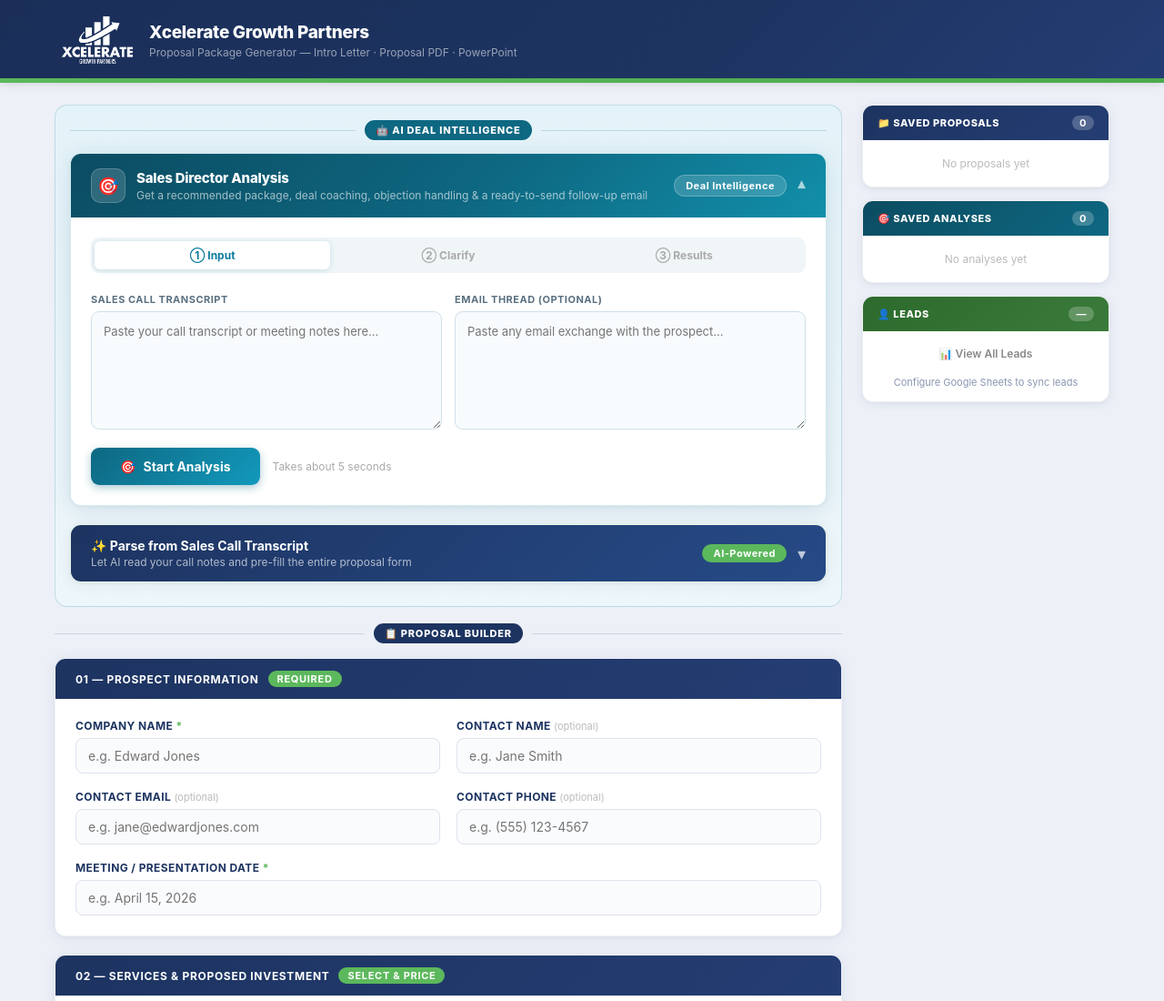
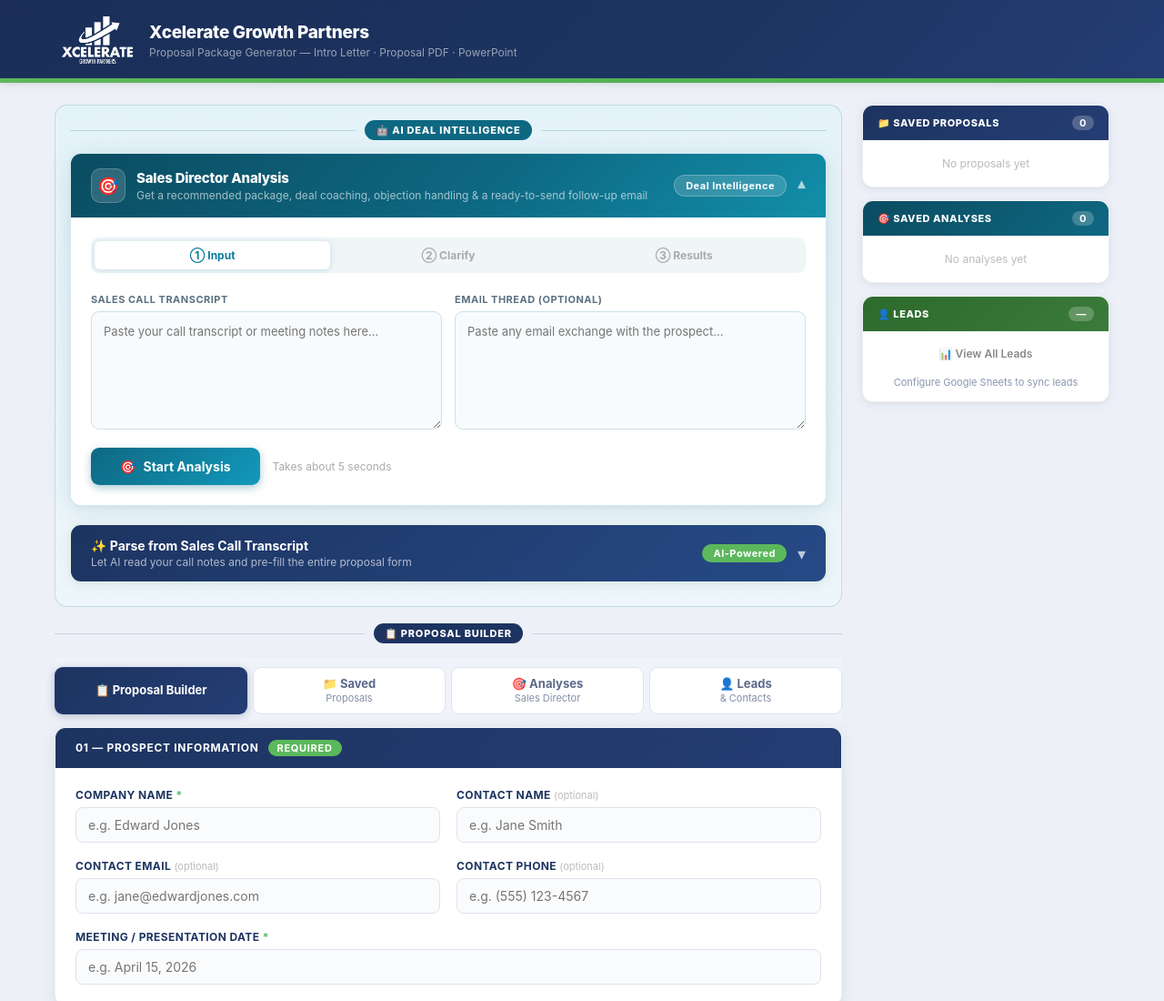
Before and after one commit to huegioi/xcelerate-proposals, a plain HTML site: page xcellerate_app/templates/index.html in a window 1280 px wide. Shown: the top 1100 px of the page at 91% size. Drawn offline with Linux system fonts and the light colour scheme; no server answers.

Commit message:
Update index.html

```diff
--- a/xcellerate_app/templates/index.html
+++ b/xcellerate_app/templates/index.html
@@ -317,6 +317,27 @@
     .tab-btn:hover:not(.active) { color: #1D3461; background: #f0f3f9; }
     .tab-panel { display: none; }
     .tab-panel.active { display: block; }
+
+    /* ── Main nav bar ── */
+    .main-nav-bar {
+      display: flex; gap: 6px; padding: 10px 0 14px;
+      position: sticky; top: 0; z-index: 50;
+      background: linear-gradient(to bottom, #f0f3fa 80%, transparent);
+    }
+    .main-nav-btn {
+      flex: 1; padding: 10px 8px; font-size: 13px; font-weight: 700;
+      color: #5a6a8a; background: #fff; border: 1.5px solid #dde3f0;
+      border-radius: 9px; cursor: pointer; transition: all 0.15s;
+      font-family: inherit; text-align: center; line-height: 1.2;
+    }
+    .main-nav-btn:hover:not(.active) { background: #f0f3f9; color: #1D3461; border-color: #b8c4de; }
+    .main-nav-btn.active {
+      background: linear-gradient(135deg, #1D3461, #243d73);
+      color: #fff; border-color: transparent;
+      box-shadow: 0 2px 10px rgba(29,52,97,0.28);
+    }
+    .main-nav-btn.active.leads-btn { background: linear-gradient(135deg, #2d6a2d, #3a7a3a); }
+    .main-nav-btn .nav-label { display: block; font-size: 11px; font-weight: 400; opacity: 0.75; margin-top: 1px; }
 
     /* ── Transcript Parser ──────────────────────────────── */
     .transcript-header {
@@ -1089,8 +1110,31 @@ Example:
     <div class="zone-label-line"></div>
   </div>
 
-  <!-- Saved Proposals Panel (hidden, accessible from sidebar) -->
-  <div style="display:none" id="panel-saved">
+  <!-- ── Main navigation bar ──────────────────────────── -->
+  <nav class="main-nav-bar" aria-label="Section navigation">
+    <button type="button" id="new-tab-btn" class="main-nav-btn active"
+            onclick="switchTab('new')">
+      📋 Proposal Builder
+    </button>
+    <button type="button" id="saved-tab-btn" class="main-nav-btn"
+            onclick="switchTab('saved')">
+      📁 Saved
+      <span class="nav-label">Proposals</span>
+    </button>
+    <button type="button" id="analyses-tab-btn" class="main-nav-btn"
+            onclick="switchTab('analyses')">
+      🎯 Analyses
+      <span class="nav-label">Sales Director</span>
+    </button>
+    <button type="button" id="leads-tab-btn" class="main-nav-btn leads-btn"
+            onclick="switchTab('leads')">
+      👤 Leads
+      <span class="nav-label">& Contacts</span>
+    </button>
+  </nav>
+
+  <!-- Saved Proposals Panel -->
+  <div class="tab-panel" id="panel-saved">
     <div class="card">
       <div class="card-header">
         <span>Saved Proposals</span>
@@ -1410,7 +1454,7 @@ Example:
         <span class="sb-count" id="sb-leads-count">—</span>
       </div>
       <div class="sb-list" style="padding:10px 12px;">
-        <button id="leads-tab-btn" type="button" class="tab-btn"
+        <button type="button" class="tab-btn"
           onclick="switchTab('leads')"
           style="width:100%; font-size:12px; padding:7px 10px; border-radius:6px; margin-bottom:6px;">
           📊 View All Leads
@@ -1891,29 +1935,24 @@ Example:
 
   // ── Tab switching ──────────────────────────────────────
   function switchTab(tab) {
-    document.querySelectorAll(".tab-btn").forEach(b => b.classList.remove("active"));
+    // Clear active state from all nav buttons and panels
+    document.querySelectorAll(".main-nav-btn, .tab-btn").forEach(b => b.classList.remove("active"));
     document.querySelectorAll(".tab-panel").forEach(p => p.classList.remove("active"));
-    if (tab === "saved") {
-      const btn = document.getElementById("saved-tab-btn");
-      if (btn) btn.classList.add("active");
-      const panel = document.getElementById("panel-saved");
-      if (panel) { panel.classList.add("active"); loadSavedProposals(); }
-    } else if (tab === "analyses") {
-      const btn = document.getElementById("analyses-tab-btn");
-      if (btn) btn.classList.add("active");
-      const panel = document.getElementById("panel-analyses");
-      if (panel) { panel.classList.add("active"); loadSavedAnalyses(); }
-    } else if (tab === "leads") {
-      const btn = document.getElementById("leads-tab-btn");
-      if (btn) btn.classList.add("active");
-      const panel = document.getElementById("panel-leads");
-      if (panel) { panel.classList.add("active"); loadLeads(); }
-    } else {
-      const btn = document.getElementById("new-tab-btn");
-      if (btn) btn.classList.add("active");
-      const panel = document.getElementById("panel-new");
-      if (panel) panel.classList.add("active");
-    }
+
+    const btnId   = { new: "new-tab-btn", saved: "saved-tab-btn", analyses: "analyses-tab-btn", leads: "leads-tab-btn" }[tab] || "new-tab-btn";
+    const panelId = { new: "panel-new",   saved: "panel-saved",   analyses: "panel-analyses",   leads: "panel-leads"   }[tab] || "panel-new";
+
+    const btn   = document.getElementById(btnId);
+    const panel = document.getElementById(panelId);
+    if (btn)   btn.classList.add("active");
+    if (panel) panel.classList.add("active");
+
+    if (tab === "saved")    loadSavedProposals();
+    if (tab === "analyses") loadSavedAnalyses();
+    if (tab === "leads")    loadLeads();
+
+    // Scroll to top of content so nav bar is visible
+    window.scrollTo({ top: 0, behavior: "smooth" });
   }
 
   // ── Leads (Google Sheets) ──────────────────────────────
```
